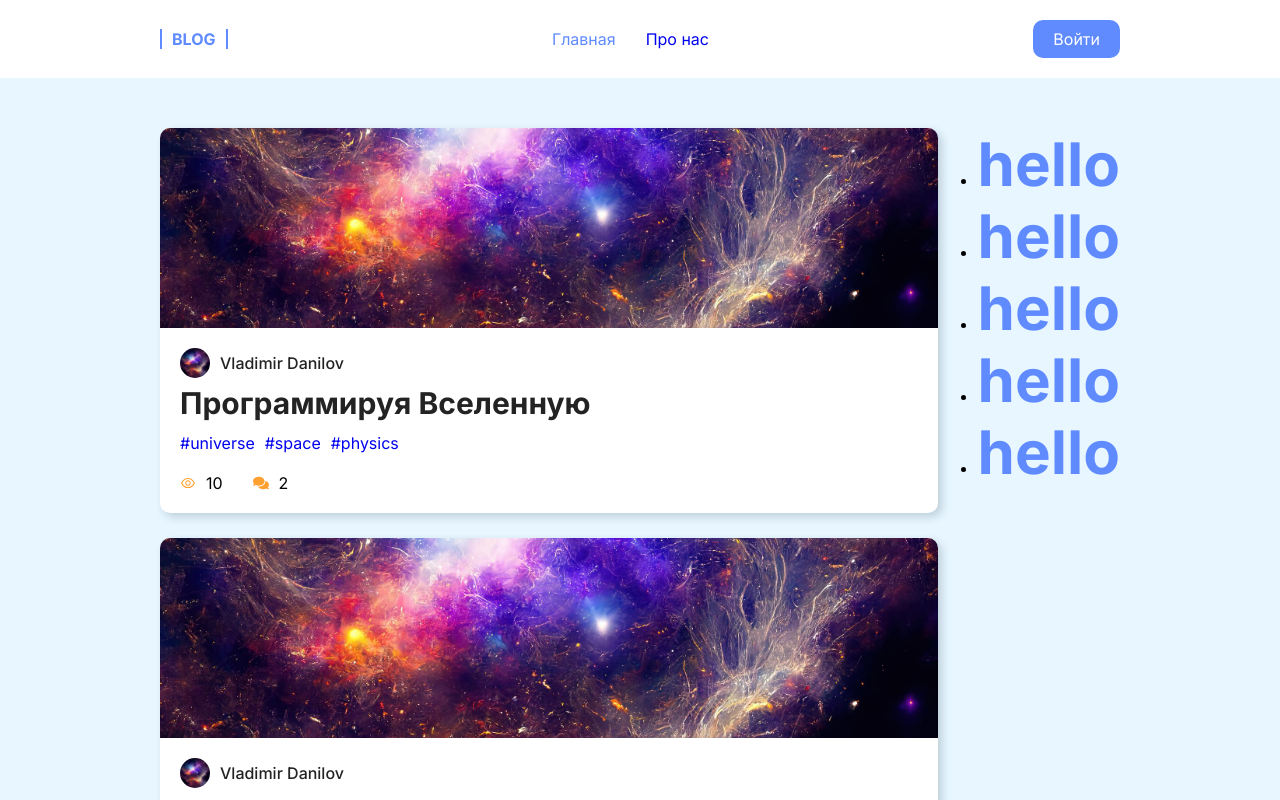
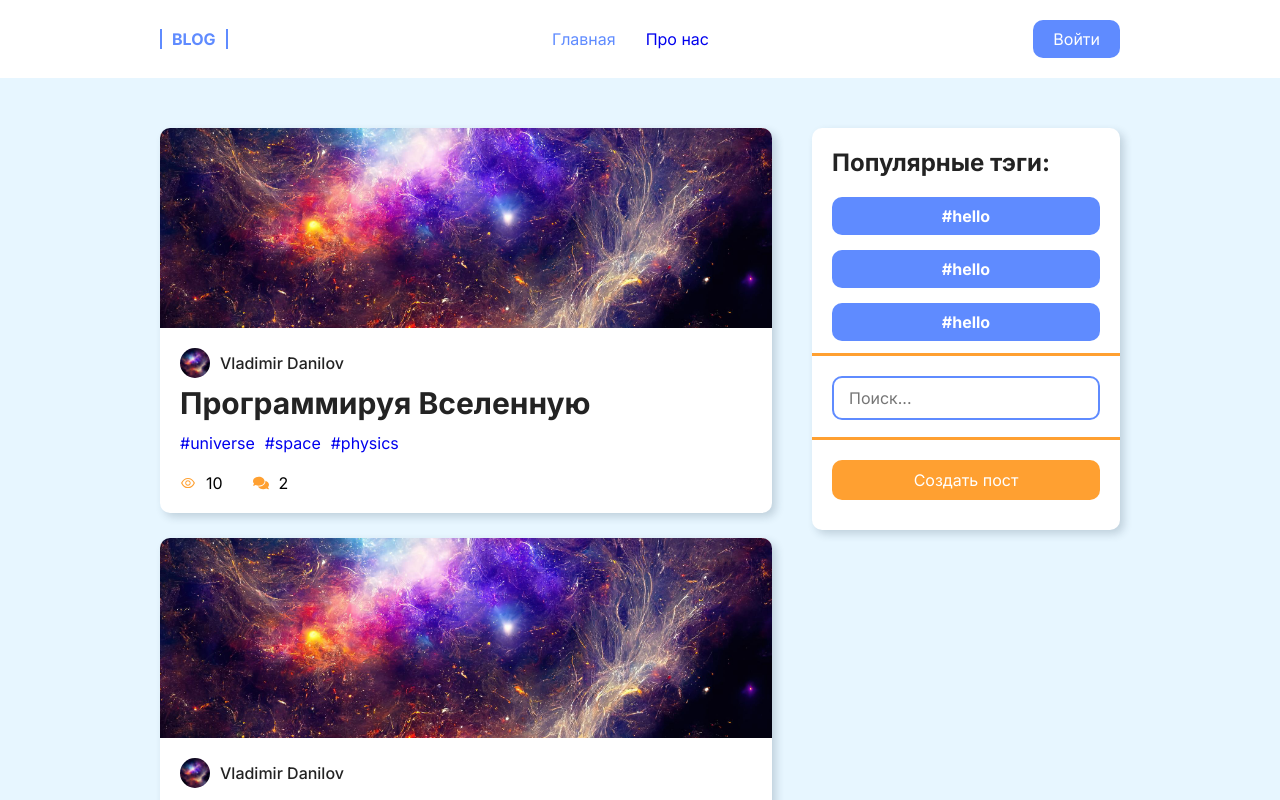
Before and after one commit to danilovvvladimir/mern-blog, a React (Create React App) app in the folder client/: page / in a window 1280 px wide. Shown: the top 800 px of the page. Built offline with nearby package versions, Linux system fonts and the light colour scheme; no server answers.

Commit message:
Статическая верстка aside-filter на главной странице

```diff
--- /dev/null
+++ b/client/src/components/AsideFilter/AsideFilter.scss
@@ -0,0 +1,65 @@
+@import "../../assets/styles/variables.scss";
+
+.aside-filter {
+  background-color: #fff;
+  box-shadow: 4px 4px 8px 0px rgba(34, 60, 80, 0.2);
+  height: fit-content;
+  border-radius: 10px;
+  padding: 20px;
+  &__title {
+    color: $text-color;
+    font-size: 24px;
+    margin-bottom: 20px;
+  }
+  &__button {
+    font-weight: 400;
+    width: 100%;
+    margin-bottom: 15px;
+  }
+  &__tags {
+    position: relative;
+    &::after {
+      content: "";
+      position: absolute;
+      height: 3px;
+      bottom: 0;
+      left: -20px;
+      right: -20px;
+      background-color: $accent-color;
+    }
+  }
+  &__search {
+    padding: 20px 0;
+    position: relative;
+    &::after {
+      content: "";
+      position: absolute;
+      height: 3px;
+      bottom: 0;
+      left: -20px;
+      right: -20px;
+      background-color: $accent-color;
+    }
+  }
+  &__search-input {
+    padding: 10px 15px;
+    border-radius: 10px;
+    border: 2px solid $main-color;
+  }
+  &__linkbox {
+    padding: 20px 0 10px 0;
+  }
+  &__link {
+    display: block;
+    text-align: center;
+    border-radius: 10px;
+    padding: 10px 0;
+    width: 100%;
+    background-color: $accent-color;
+    color: #fff;
+    transition: all 0.2s ease;
+    &:hover {
+      background-color: $accent-hover-color;
+    }
+  }
+}
--- /dev/null
+++ b/client/src/components/AsideFilter/AsideFilter.tsx
@@ -0,0 +1,45 @@
+// ==> Libs imports <===
+import { FC } from "react";
+import { Link } from "react-router-dom";
+// ==> Components imports <===
+import Button from "../UI/Button/Button";
+
+// ==> Other imports <===
+import "./AsideFilter.scss";
+
+const AsideFilter: FC = () => {
+  return (
+    <div className="aside-filter">
+      <div className="aside-filter__tags">
+        <ul className="aside-filter__tags-list">
+          <h3 className="title aside-filter__title">Популярные тэги:</h3>
+          <li className="aside-filter__tags-list-item">
+            <Button extraClassName="aside-filter__button">
+              <h4 className="aside-filter__tag-title">#hello</h4>
+            </Button>
+          </li>
+          <li className="aside-filter__tags-list-item">
+            <Button extraClassName="aside-filter__button">
+              <h4 className="aside-filter__tag-title">#hello</h4>
+            </Button>
+          </li>
+          <li className="aside-filter__tags-list-item">
+            <Button extraClassName="aside-filter__button">
+              <h4 className="aside-filter__tag-title">#hello</h4>
+            </Button>
+          </li>
+        </ul>
+      </div>
+      <div className="aside-filter__search">
+        <input type="text" className="aside-filter__search-input" placeholder="Поиск..." />
+      </div>
+      <div className="aside-filter__linkbox">
+        <Link to="/about" className="aside-filter__link">
+          Создать пост
+        </Link>
+      </div>
+    </div>
+  );
+};
+
+export default AsideFilter;
--- a/client/src/index.scss
+++ b/client/src/index.scss
@@ -11,6 +11,9 @@ body {
 
 html {
   box-sizing: border-box;
+  // overflow-x: hidden;
+  // overflow-y: scroll;
+  padding-left: calc(100vw - 100%);
 }
 
 *,
--- a/client/src/pages/HomePage/HomePage.tsx
+++ b/client/src/pages/HomePage/HomePage.tsx
@@ -1,5 +1,6 @@
 // ==> Libs imports <===
 import { FC } from "react";
+import AsideFilter from "../../components/AsideFilter/AsideFilter";
 import PostsList from "../../components/PostsList/PostsList";
 // ==> Components imports <===
 
@@ -12,25 +13,7 @@ const HomePage: FC = () => {
       <div className="container">
         <div className="home__wrapper">
           <PostsList />
-          <div className="home__aside">
-            <ul>
-              <li>
-                <h4 className="title">hello</h4>
-              </li>
-              <li>
-                <h4 className="title">hello</h4>
-              </li>
-              <li>
-                <h4 className="title">hello</h4>
-              </li>
-              <li>
-                <h4 className="title">hello</h4>
-              </li>
-              <li>
-                <h4 className="title">hello</h4>
-              </li>
-            </ul>
-          </div>
+          <AsideFilter />
         </div>
       </div>
     </div>
```
